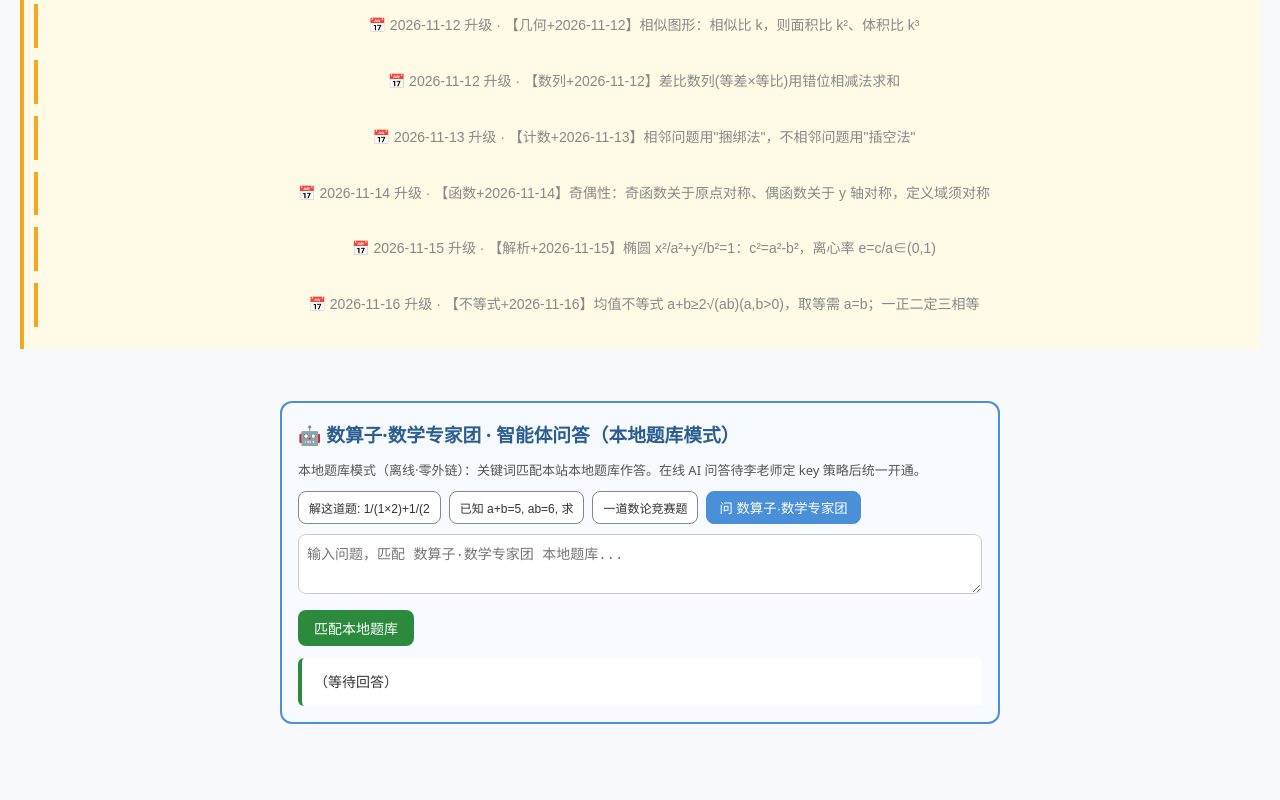
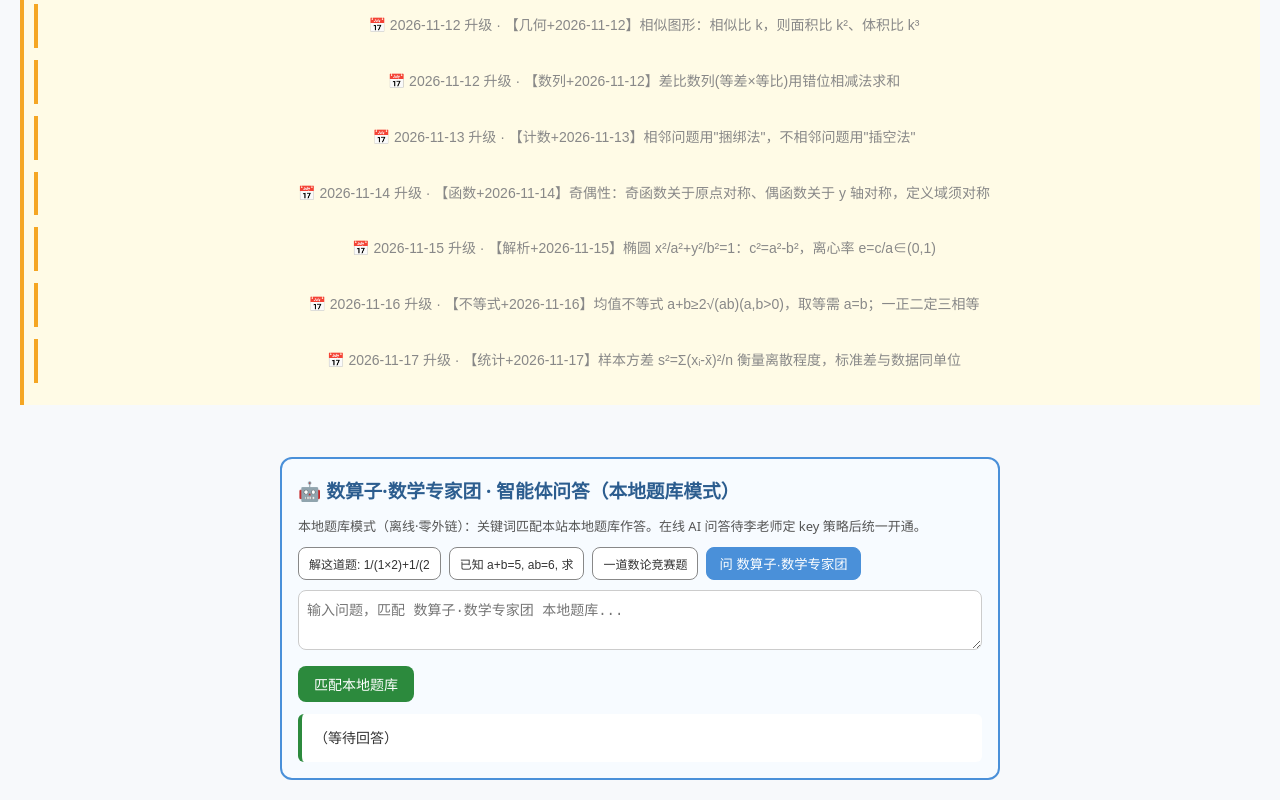
Before and after one commit to dapengzhanchi141345/li-yanming-math, a plain HTML site: page index.html in a window 1280 px wide. Shown: the part 2116-2916 px from the top of the page. Before the commit the page ends 2860 px from the top, so only its background shows below. Drawn offline with Linux system fonts and the light colour scheme.

Commit message:
math 12独立站升级 2026-11-17

```diff
--- a/index.html
+++ b/index.html
@@ -150,6 +150,8 @@ a <input id="qa" value="1" style="width:60px"> b <input id="qb" value="-5" style
 <div style="background:#fffbe6;border-left:4px solid #f5a623;padding:10px;margin:12px 0;font-size:14px">📅 2026-11-15 升级 · 【解析+2026-11-15】椭圆 x²/a²+y²/b²=1：c²=a²-b²，离心率 e=c/a∈(0,1)</div>
 
 <div style="background:#fffbe6;border-left:4px solid #f5a623;padding:10px;margin:12px 0;font-size:14px">📅 2026-11-16 升级 · 【不等式+2026-11-16】均值不等式 a+b≥2√(ab)(a,b>0)，取等需 a=b；一正二定三相等</div>
+
+<div style="background:#fffbe6;border-left:4px solid #f5a623;padding:10px;margin:12px 0;font-size:14px">📅 2026-11-17 升级 · 【统计+2026-11-17】样本方差 s²=Σ(xᵢ-x̄)²/n 衡量离散程度，标准差与数据同单位</div>
 </footer>
 
 <script>
```
